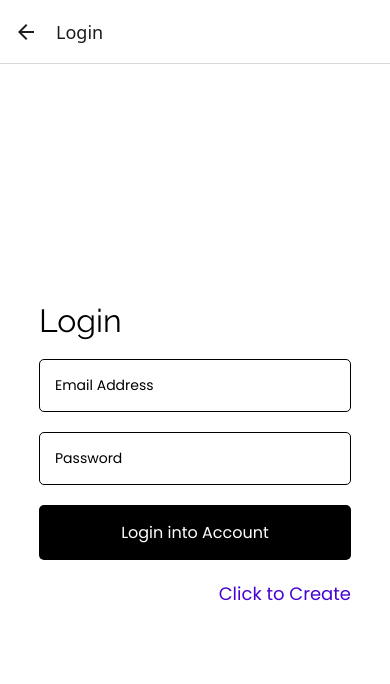
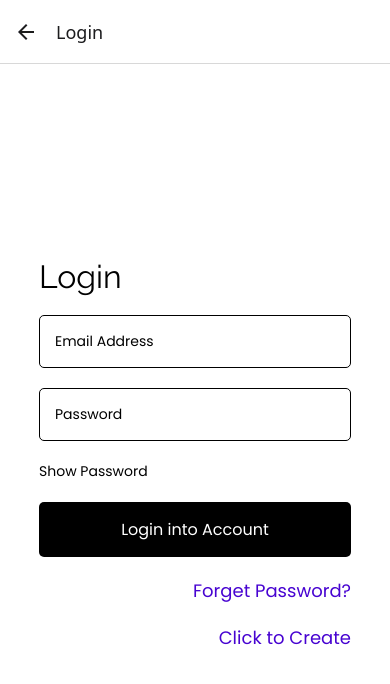
Before and after one commit to sambasivareddy-ch/Bloggie, a React Native app: screen /Login in a window 390 px wide. Shown: the top 684 px of the page. Built offline with nearby package versions, Linux system fonts and the light colour scheme.

Commit message:
Reset Password with Email Added
Added reset passwords feature, show passwords

Small bug fix in feeds page if there is no blogs

```diff
--- a/App.js
+++ b/App.js
@@ -14,7 +14,7 @@ import Login from "./screens/Login";
 import Profile from "./screens/Profile";
 import TextEditor from "./screens/TextEditor";
 import CreateAccount from "./screens/CreateAccount";
-import { ChangeEmail, ChangePassword } from "./screens/ChangeCredential";
+import { ChangeEmail, ChangePassword, ResetPasswordWithEmail } from "./screens/ChangeCredential";
 
 import { AuthProvider, AuthContext } from "./context/authContext";
 
@@ -117,6 +117,13 @@ const StackNav = () => {
                 component={Login}
                 options={{ title: "Login" }}
             />
+            <StackNavigator.Screen
+              name="ResetPassword"
+              component={ResetPasswordWithEmail}
+              options={{
+                title: 'Reset Password'
+              }}
+          />
         </StackNavigator.Navigator>
     );
 };
--- /dev/null
+++ b/components/PressableText.js
@@ -0,0 +1,44 @@
+import { View, Text, StyleSheet, Pressable } from "react-native";
+
+const PressableText = ({ text, onPress, color }) => {
+    const pressHandler = () => {
+        onPress();
+    };
+
+    return (
+        <Pressable
+            android_ripple={true}
+            onPress={pressHandler}
+            style={({ pressed }) =>
+                pressed && {
+                    opacity: 0.7,
+                }
+            }
+        >
+            <View
+                style={styles.buttonContainer}
+            >
+                <Text
+                    style={[
+                        styles.buttonText,
+                        color && { color: color, fontSize: 18 },
+                    ]}
+                >
+                    {text}
+                </Text>
+            </View>
+        </Pressable>
+    );
+};
+
+export default PressableText;
+
+const styles = StyleSheet.create({
+    buttonContainer: {
+        width: "100%",
+    },
+    buttonText: {
+        color: "#000",
+        fontFamily: "Poppins",
+    },
+});
--- a/screens/ChangeCredential.js
+++ b/screens/ChangeCredential.js
@@ -12,7 +12,7 @@ import { useState, useContext, useEffect } from "react";
 import InputField from "../components/InputField";
 import AppButton from "../components/AppButton";
 import Loading from "../components/Loading";
-import { changeAccountEmail, changeAccountPassword } from "../utils/request";
+import { changeAccountEmail, changeAccountPassword, resetPasswordWithEmail } from "../utils/request";
 
 import { AuthContext } from '../context/authContext';
 
@@ -63,7 +63,7 @@ export const ChangePassword = ({navigation}) => {
                         <View style={styles.formContainer}>
                             <Text style={styles.formTitle}>Change Password</Text>
                             <InputField
-                                placeholder={"Password"}
+                                placeholder={"New Password"}
                                 keyboardType={"default"}
                                 isPassword={true}
                                 ariaLabel={"Password"}
@@ -159,6 +159,76 @@ export const ChangeEmail = ({ navigation }) => {
     </View>;
 };
 
+export const ResetPasswordWithEmail = ({navigation}) => {
+    const [userEmail, setUserEmail] = useState('');
+    const [isLoading, setIsLoading] = useState(false);
+    const [hasError, setHasError] = useState(false);
+
+    const { authState, login } = useContext(AuthContext);
+
+    useEffect(() => {
+        setTimeout(() => {
+            setHasError(false);
+        }, 3000)
+    }, [hasError])
+
+    const formSubmitHandler = async () => {
+        if (!userEmail) {
+            Alert.alert("Invalid Input", "Please enter all the input in all fields");
+            return;
+        }
+
+        try {
+            setIsLoading(true);
+            const info = await resetPasswordWithEmail(userEmail);
+
+            if (info) {
+                navigation.navigate('Login');
+            }
+        } catch (err) {
+            setHasError(true);
+            setIsLoading(false);
+        }
+    };
+
+    let content = <Loading text={"Sending the reset email...."} />;
+
+    if (!isLoading) {
+        content = (
+            <KeyboardAvoidingView
+                enabled={true}
+                behavior="padding"
+                style={styles.view}
+            >
+                <TouchableWithoutFeedback onPress={Keyboard.dismiss}>
+                    <View style={styles.signInContainer}>
+                        <View style={styles.formContainer}>
+                            <Text style={styles.formTitle}>Reset Password with Email</Text>
+                            <InputField
+                                placeholder={"Email Address"}
+                                keyboardType={"email-address"}
+                                ariaLabel={"Email"}
+                                value={userEmail}
+                                changeHandler={setUserEmail}
+                            />
+                            <AppButton
+                                text={"Reset"}
+                                onPress={formSubmitHandler}
+                                withBorder={true}
+                            />
+                            {hasError && <Text style={styles.errorMessage}>Invalid Email Address</Text>}
+                        </View>
+                    </View>
+                </TouchableWithoutFeedback>
+            </KeyboardAvoidingView>
+        );
+    }
+
+    return <View style={styles.view}>
+        {content}
+    </View>;
+};
+
 const styles = StyleSheet.create({
     view: {
         flex: 1,
@@ -176,7 +246,8 @@ const styles = StyleSheet.create({
     },
     formTitle: {
         fontFamily: "Raleway",
-        fontSize: 32,
+        fontSize: 24,
+        // fontWeight: 'bold'
     },
     errorMessage: {
         color: "#f44336",
--- a/screens/CreateAccount.js
+++ b/screens/CreateAccount.js
@@ -11,6 +11,7 @@ import { useState, useEffect } from "react";
 
 import InputField from "../components/InputField";
 import AppButton from "../components/AppButton";
+import PressableText from "../components/PressableText";
 import { createAccount } from "../utils/request";
 import Loading from "../components/Loading";
 
@@ -20,6 +21,7 @@ const CreateAccount = ({ navigation }) => {
     const [userConfirmedPassword, setUserConfirmedPassword] = useState("");
     const [isLoading, setIsLoading] = useState(false);
     const [hasError, setHasError] = useState(false);
+    const [showPassword, setShowPassword] = useState(false);
 
     useEffect(() => {
         setTimeout(() => {
@@ -45,13 +47,12 @@ const CreateAccount = ({ navigation }) => {
         try {
             setIsLoading(true);
             await createAccount(userEmail, userPassword);
+            navigation.navigate('Login')
         } catch (err) {
             setHasError(true);
             setIsLoading(false);
         }
 
-        if (hasError)
-            navigation.navigate('Login')
     };
 
     let content = <Loading text={"Creating the account..."} />;
@@ -78,7 +79,7 @@ const CreateAccount = ({ navigation }) => {
                             <InputField
                                 placeholder={"Password"}
                                 keyboardType={"default"}
-                                isPassword={true}
+                                isPassword={!showPassword}
                                 ariaLabel={"Password"}
                                 value={userPassword}
                                 changeHandler={setUserPassword}
@@ -86,11 +87,13 @@ const CreateAccount = ({ navigation }) => {
                             <InputField
                                 placeholder={"Confirm Password"}
                                 keyboardType={"default"}
-                                isPassword={true}
+                                isPassword={!showPassword}
                                 ariaLabel={"ConfirmPassword"}
                                 value={userConfirmedPassword}
                                 changeHandler={setUserConfirmedPassword}
                             />
+                            {!showPassword && <PressableText text={"Show Password"} onPress={() => {setShowPassword(true)}}/>}
+                            {showPassword && <PressableText text={"Hide Password"} onPress={() => {setShowPassword(false)}}/>}
                             <AppButton
                                 text={"Create Account"}
                                 onPress={formSubmitHandler}
--- a/screens/Feed.js
+++ b/screens/Feed.js
@@ -146,7 +146,7 @@ const Feed = ({ route, navigation }) => {
                             You don't have any blogs
                         </Text>
                     )}
-                    {data.length === 0 && (
+                    {userBlogs.length !== 0 && data.length === 0 && (
                         <Text style={styles.noBlogsText}>
                             No matching blogs...
                         </Text>
--- a/screens/Login.js
+++ b/screens/Login.js
@@ -12,7 +12,8 @@ import { useState, useContext, useEffect } from "react";
 import InputField from "../components/InputField";
 import AppButton from "../components/AppButton";
 import Loading from "../components/Loading";
-import { loginIntoAccount } from "../utils/request";
+import PressableText from "../components/PressableText";
+import { loginIntoAccount, changeAccountPassword } from "../utils/request";
 import { AuthContext } from "../context/authContext";
 
 const Login = ({ route, navigation }) => {
@@ -20,6 +21,7 @@ const Login = ({ route, navigation }) => {
     const [userPassword, setUserPassword] = useState("");
     const [isLoading, setIsLoading] = useState(false);
     const [hasError, setHasError] = useState(false);
+    const [showPassword, setShowPasswords] = useState(false);
 
     const { login } = useContext(AuthContext);
 
@@ -32,6 +34,10 @@ const Login = ({ route, navigation }) => {
     const createAccountChangeHandler = () => {
         navigation.navigate("SignUp");
     };
+
+    const passwordChangeHandler = () => {
+        navigation.navigate("ResetPassword");
+    }
 
     const formSubmitHandler = async () => {
         if (!userEmail || !userPassword) {
@@ -76,17 +82,24 @@ const Login = ({ route, navigation }) => {
                             <InputField
                                 placeholder={"Password"}
                                 keyboardType={"default"}
-                                isPassword={true}
+                                isPassword={!showPassword}
                                 ariaLabel={"Password"}
                                 value={userPassword}
                                 changeHandler={setUserPassword}
                             />
+                            {!showPassword && <PressableText text={"Show Password"} onPress={() => {setShowPasswords(true)}}/>}
+                            {showPassword && <PressableText text={"Hide Password"} onPress={() => {setShowPasswords(false)}}/>}
                             <AppButton
                                 text={"Login into Account"}
                                 onPress={formSubmitHandler}
                                 withBorder={true}
                             />
                             {hasError && <Text style={styles.errorMessage}>Invalid Credentials</Text>}
+                            <AppButton
+                                text={"Forget Password?"}
+                                onPress={passwordChangeHandler}
+                                withBorder={false}
+                            />
                             <AppButton
                                 text={"Click to Create"}
                                 onPress={createAccountChangeHandler}
--- a/utils/request.js
+++ b/utils/request.js
@@ -17,7 +17,7 @@ const authPostRequestHandler = async (method, data) => {
 
         const result = await response.json();
 
-        if (method === 'delete') {
+        if (method === 'delete' || method === 'sendOobCode') {
             return true;
         }
 
@@ -66,6 +66,13 @@ export const changeAccountEmail = async (email, token) => {
 export const deleteAccount = async (token) => {
     return authPostRequestHandler("delete", {
         idToken: token,
+    })
+}
+
+export const resetPasswordWithEmail = async (email) => {
+    return authPostRequestHandler("sendOobCode", {
+        requestType: 'PASSWORD_RESET',
+        email
     })
 }
 
```
Also changed, not shown: screens/Profile.js (+5 -4 lines).
